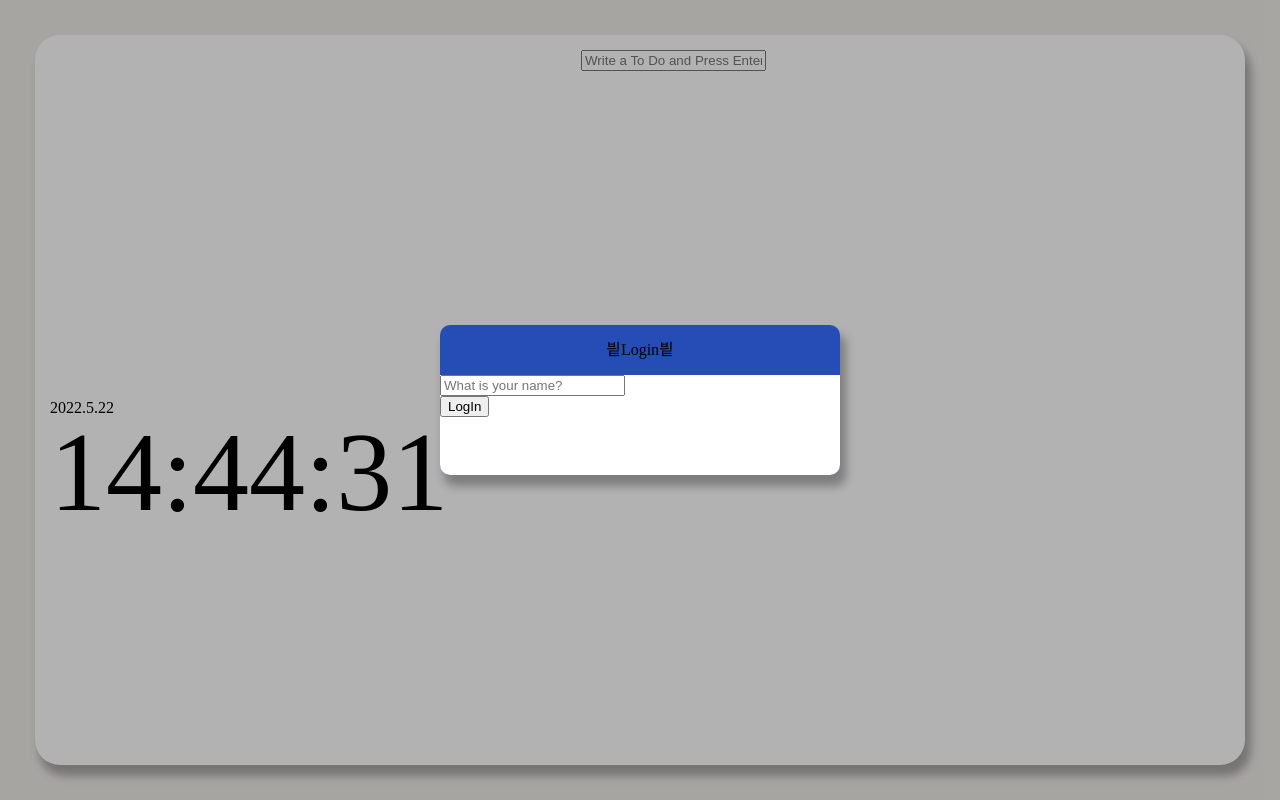
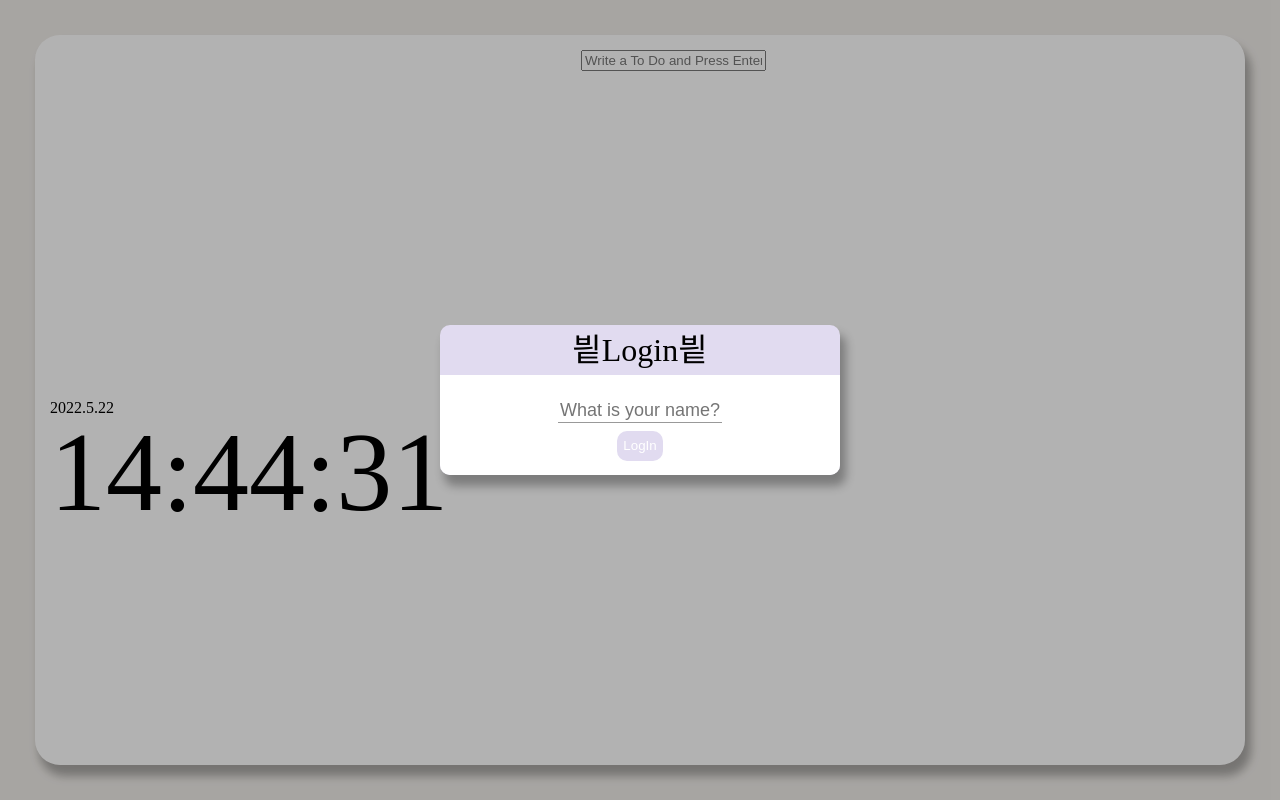
Before and after one commit to ho04029/momentum, a plain HTML site: page index.html in a window 1280 px wide. Drawn offline with Linux system fonts and the light colour scheme; a web font is replaced by a local one.

Commit message:
Add files via upload

```diff
--- a/css/style.css
+++ b/css/style.css
@@ -66,8 +66,10 @@ body{
     max-width:400px;
     border-radius:10px;
     overflow:hidden;
-    background-color:#264db5;
+    background-color:#E1DBF0;
     box-shadow: 5px 10px 10px 1px rgba(0,0,0,.3);
+    font-family: 'YUniverse-B';
+    font-size: 2rem;
 }
 
 .popup-head{
@@ -80,6 +82,30 @@ body{
 .popup-body{
     background-color:#ffffff;
     height: 100px;
+    display: flex;
+    align-items:center;
+    justify-content:center;
+}
+
+.popup-body>form{
+    text-align: center;
+}
+
+.login-input{
+    width: 160px;
+    border: none;
+	border-bottom:1px solid #999;
+    font-size: 18px;
+	color: black;
+    outline: none;
+}
+
+.login-btn{
+    border: none;
+    background-color: #E1DBF0;
+    color: white;
+    height: 30px;
+    border-radius: 10px;
 }
 
 .hidden{
```
